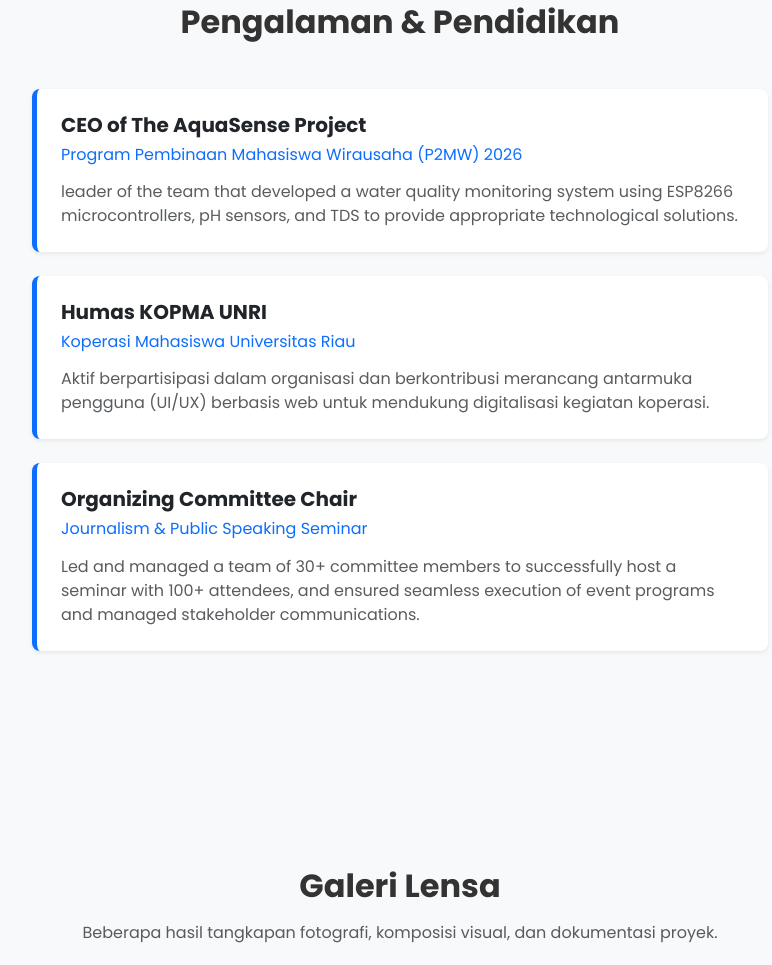
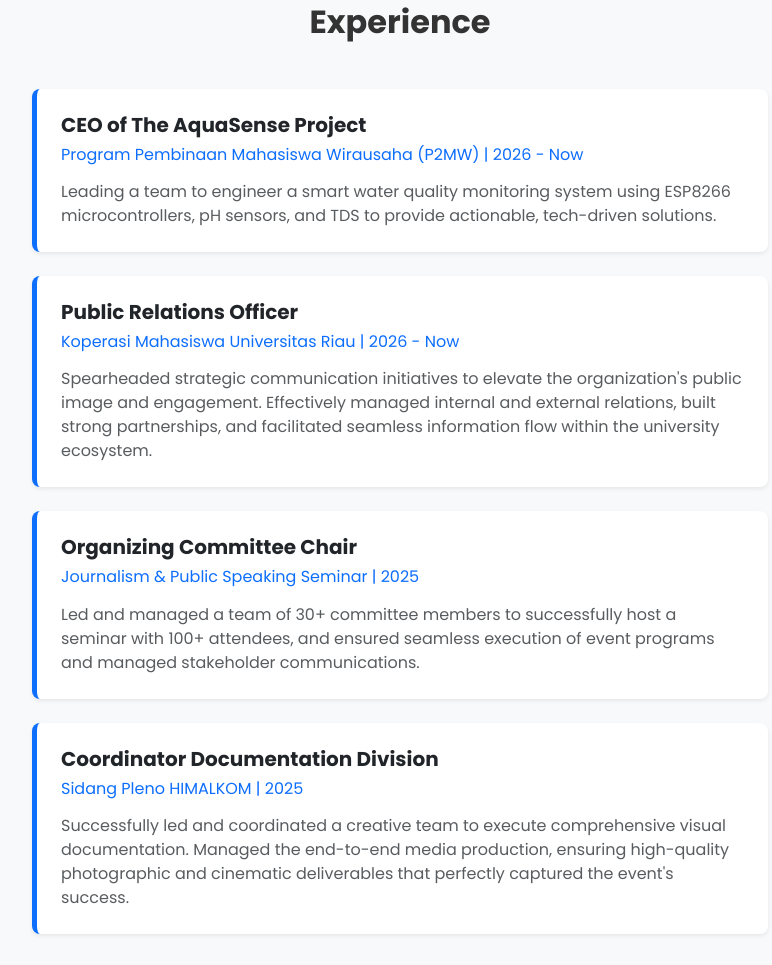
Before and after one commit to Ridd-dsgn/ridd-dsgn.github.io, a plain HTML site: page index.html in a window 1280 px wide. Shown: the part 1607-2572 px from the top of the page, without its empty margins (240-1012 px from the left). Drawn offline with nearby package versions, Linux system fonts and the light colour scheme.

Commit message:
Menambahkan pengalaman

```diff
--- a/index.html
+++ b/index.html
@@ -18,10 +18,10 @@
             </button>
             <div class="collapse navbar-collapse" id="navbarNav">
                 <ul class="navbar-nav ms-auto">
-                    <li class="nav-item"><a class="nav-link" href="#">Beranda</a></li>
-                    <li class="nav-item"><a class="nav-link" href="#tentang">Tentang Saya</a></li>
-                    <li class="nav-item"><a class="nav-link" href="#portofolio">Portofolio</a></li>
-                    <li class="nav-item"><a class="nav-link btn btn-primary ms-lg-3 px-4" href="#kontak">Kontak</a></li>
+                    <li class="nav-item"><a class="nav-link" href="#beranda">About Me</a></li>
+                    <li class="nav-item"><a class="nav-link" href="#portofolio">My Project</a></li>
+                    <li class="nav-item"><a class="nav-link" href="#pengalaman">Experience</a></li>
+                    <li class="nav-item"><a class="nav-link btn btn-primary ms-lg-3 px-4" href="#kontak">Contact</a></li>
                 </ul>
             </div>
         </div>
@@ -34,7 +34,7 @@
                     <p class="text-primary fw-bold mb-1">Hello, I Am</p>
                     <h1 class="display-4 fw-bold mb-3">Farid Rizky Adeval</h1>
                     <h2 class="h4 text-secondary mb-4">Computer Science Student | Web & IoT Developer</h2>
-                    <p class="lead mb-4">I build scalable web applications and smart IoT solutions. Driven by a passion for clean code, responsive design, and solid database architecture, I bring bold ideas to life.</p>
+                    <p class="lead mb-4">A highly motivated Computer Science student bridging the gap between innovative code and community engagement. While specializing in architecting responsive web interfaces and smart IoT solutions, I leverage my leadership and public relations background to build powerful technological experiences that make a lasting, human-centric impact.</p>
                     <a href="#portofolio" class="btn btn-primary btn-lg me-2 shadow-sm">Explore My Project</a>
                 </div>
                 <div class="col-md-6 text-center">
@@ -89,31 +89,39 @@
 
     <section id="pengalaman" class="py-5">
         <div class="container py-5">
-            <h2 class="text-center fw-bold mb-5">Pengalaman & Pendidikan</h2>
+            <h2 class="text-center fw-bold mb-5">Experience</h2>
             <div class="row justify-content-center">
                 <div class="col-lg-8">
 
                     <div class="card mb-4 border-0 shadow-sm experience-card left-border-primary">
                         <div class="card-body p-4">
                             <h5 class="fw-bold">CEO of The AquaSense Project</h5>
-                            <h6 class="text-primary mb-3">Program Pembinaan Mahasiswa Wirausaha (P2MW) 2026</h6>
-                            <p class="text-muted mb-0">leader of the team that developed a water quality monitoring system using ESP8266 microcontrollers, pH sensors, and TDS to provide appropriate technological solutions.</p>
+                            <h6 class="text-primary mb-3">Program Pembinaan Mahasiswa Wirausaha (P2MW) | 2026 - Now</h6>
+                            <p class="text-muted mb-0">Leading a team to engineer a smart water quality monitoring system using ESP8266 microcontrollers, pH sensors, and TDS to provide actionable, tech-driven solutions.</p>
                         </div>
                     </div>
 
                     <div class="card mb-4 border-0 shadow-sm experience-card left-border-primary">
                         <div class="card-body p-4">
-                            <h5 class="fw-bold">Humas KOPMA UNRI</h5>
-                            <h6 class="text-primary mb-3">Koperasi Mahasiswa Universitas Riau</h6>
-                            <p class="text-muted mb-0">Aktif berpartisipasi dalam organisasi dan berkontribusi merancang antarmuka pengguna (UI/UX) berbasis web untuk mendukung digitalisasi kegiatan koperasi.</p>
+                            <h5 class="fw-bold">Public Relations Officer</h5>
+                            <h6 class="text-primary mb-3">Koperasi Mahasiswa Universitas Riau | 2026 - Now</h6>
+                            <p class="text-muted mb-0">Spearheaded strategic communication initiatives to elevate the organization's public image and engagement. Effectively managed internal and external relations, built strong partnerships, and facilitated seamless information flow within the university ecosystem.</p>
                         </div>
                     </div>
 
                     <div class="card mb-4 border-0 shadow-sm experience-card left-border-primary">
                         <div class="card-body p-4">
                             <h5 class="fw-bold">Organizing Committee Chair</h5>
-                            <h6 class="text-primary mb-3">Journalism & Public Speaking Seminar</h6>
+                            <h6 class="text-primary mb-3">Journalism & Public Speaking Seminar | 2025</h6>
                             <p class="text-muted mb-0">Led and managed a team of 30+ committee members to successfully host a seminar with 100+ attendees, and ensured seamless execution of event programs and managed stakeholder communications.</p>
+                        </div>
+                    </div>
+
+                    <div class="card mb-4 border-0 shadow-sm experience-card left-border-primary">
+                        <div class="card-body p-4">
+                            <h5 class="fw-bold">Coordinator Documentation Division</h5>
+                            <h6 class="text-primary mb-3">Sidang Pleno HIMALKOM | 2025</h6>
+                            <p class="text-muted mb-0">Successfully led and coordinated a creative team to execute comprehensive visual documentation. Managed the end-to-end media production, ensuring high-quality photographic and cinematic deliverables that perfectly captured the event's success.</p>
                         </div>
                     </div>
 
```
